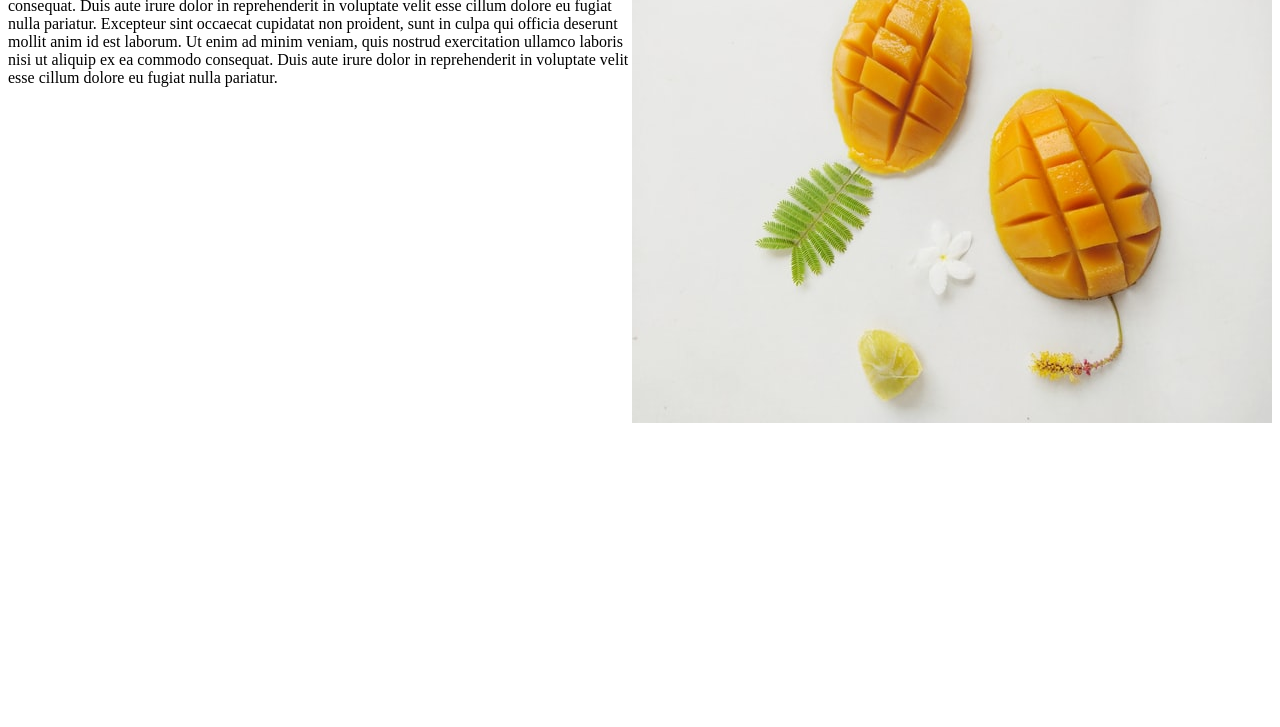
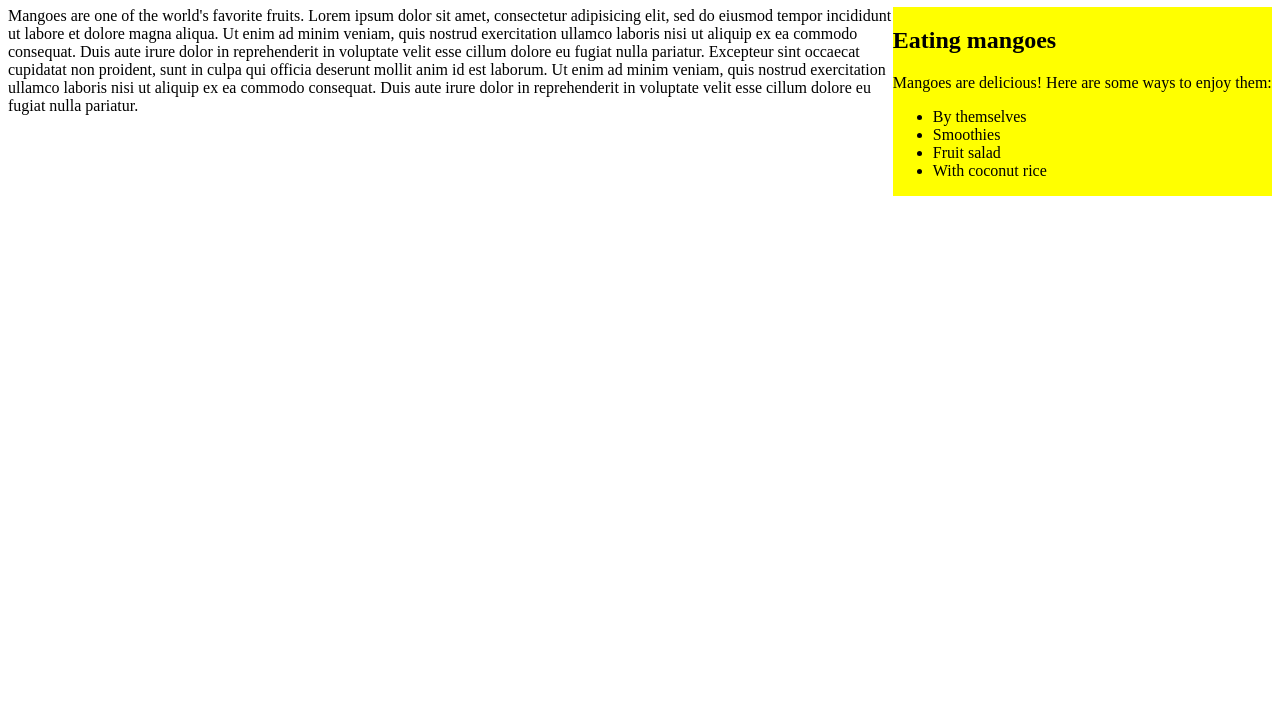
Before and after one commit to Ken-mbira/Floats, a plain HTML site: page index.html in a window 1280 px wide. Shown: the part 73-800 px from the top of the page. Drawn offline with Linux system fonts and the light colour scheme.

Commit message:
change the web page as well as add a sidebar

```diff
--- a/index.html
+++ b/index.html
@@ -5,7 +5,19 @@
     <title>Mangoes</title>
   </head>
   <body>
-    <img src="mango.jpg" alt="An image of a ripe mango.">
-    <p>Mangoes are one of the world's favorite fruits. Lorem ipsum dolor sit amet, consectetur adipisicing elit, sed do eiusmod tempor incididunt ut labore et dolore magna aliqua. Ut enim ad minim veniam, quis nostrud exercitation ullamco laboris nisi ut aliquip ex ea commodo consequat. Duis aute irure dolor in reprehenderit in voluptate velit esse cillum dolore eu fugiat nulla pariatur. Excepteur sint occaecat cupidatat non proident, sunt in culpa qui officia deserunt mollit anim id est laborum. Ut enim ad minim veniam, quis nostrud exercitation ullamco laboris nisi ut aliquip ex ea commodo consequat. Duis aute irure dolor in reprehenderit in voluptate velit esse cillum dolore eu fugiat nulla pariatur.</p>
+    <h1>All about mangoes</h1>
+    <div class="sidebar">
+      <h2>Eating mangoes</h2>
+      <p>Mangoes are delicious! Here are some ways to enjoy them:</p>
+      <ul>
+        <li>By themselves</li>
+        <li>Smoothies</li>
+        <li>Fruit salad</li>
+        <li>With coconut rice</li>
+      </ul>
+    </div>
+    <div class="main">
+      <p>Mangoes are one of the world's favorite fruits. Lorem ipsum dolor sit amet, consectetur adipisicing elit, sed do eiusmod tempor incididunt ut labore et dolore magna aliqua. Ut enim ad minim veniam, quis nostrud exercitation ullamco laboris nisi ut aliquip ex ea commodo consequat. Duis aute irure dolor in reprehenderit in voluptate velit esse cillum dolore eu fugiat nulla pariatur. Excepteur sint occaecat cupidatat non proident, sunt in culpa qui officia deserunt mollit anim id est laborum. Ut enim ad minim veniam, quis nostrud exercitation ullamco laboris nisi ut aliquip ex ea commodo consequat. Duis aute irure dolor in reprehenderit in voluptate velit esse cillum dolore eu fugiat nulla pariatur.</p>
+    </div>
   </body>
 </html>
--- a/styles.css
+++ b/styles.css
@@ -1,3 +1,5 @@
-img{
-    float:right;
+.sidebar{
+    width: 30%;
+    float: right;
+    background-color: yellow;
 }
```
